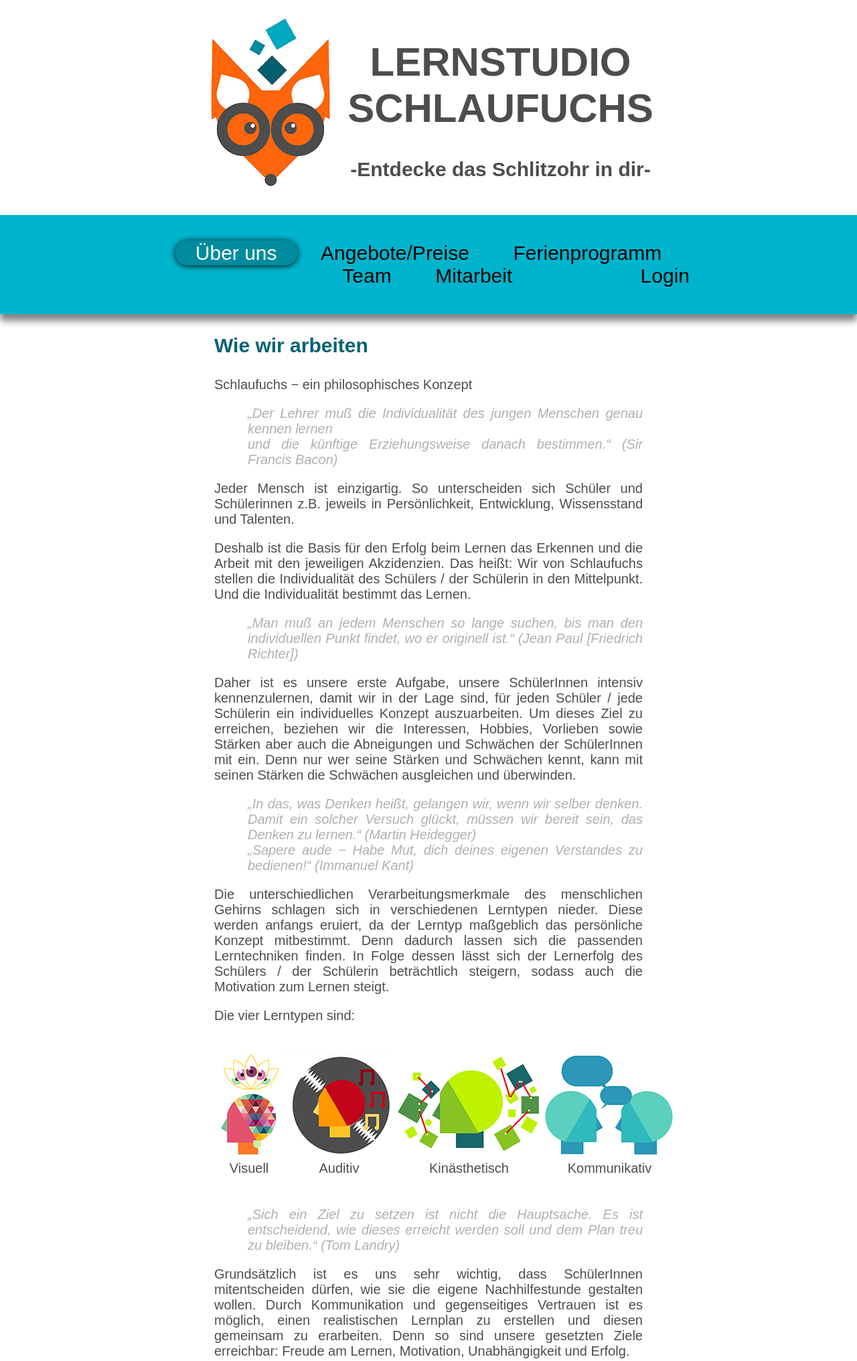
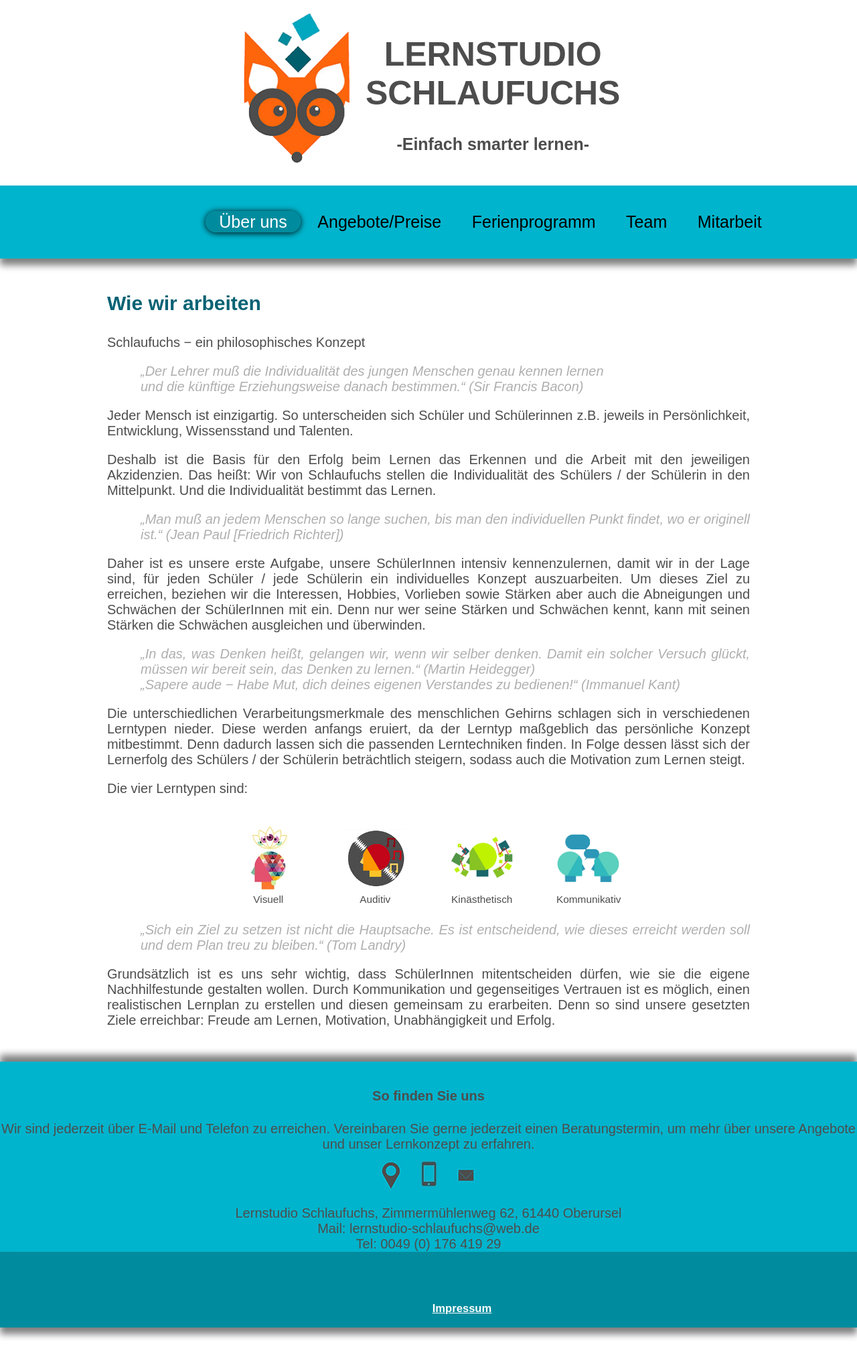
Before and after one commit to OGFlox/Schlaufuchs, a PHP site: the page made by schlaufuchs/über-uns.html in a window 1280 px wide. Shown: the top 2032 px of the page at 67% size. After the commit the page ends 1999 px from the top, so only its background shows below. Run offline with PHP 8.4, Linux system fonts and the light colour scheme.

Commit message:
Add files via upload

```diff
--- a/schlaufuchs/angebote.html
+++ b/schlaufuchs/angebote.html
@@ -22,7 +22,7 @@
 							<td><img src="media/images/Logo3.png" alt="Logo"></td>
 							<td>
 								<h1>LERNSTUDIO<br>SCHLAUFUCHS</h1>
-								<h2>-Wir machen dem Lernfrust ein Ende-</h2><br></td>
+						  <h2>-Einfach smarter lernen-</h2>								<br></td>
 						</tr>
 					</table>
 				</a>
@@ -50,7 +50,7 @@
 					<li><a href="./ferienprogramm.html">Ferienprogramm</a></li>
 					<li><a href="./team.html">Team</a></li>
 					<li><a href="./mitarbeit.html">Mitarbeit</a></li>
-					<li><a href="./login.html">Login</a></li>
+					<li><a style="display: none" href="./login.html">Login</a></li>
 				</ul>
 			</div>
 		</div>
--- a/schlaufuchs/css/foot.css
+++ b/schlaufuchs/css/foot.css
@@ -1,12 +1,16 @@
 #find-us
 {
 	text-align: center;
-	margin-top: 250px;
+	margin-top: 50px;
 	padding-top:0px;
-	height:400px;
+	height: 100%;
 	background:#00B4CD;
 	box-shadow: 0px -10px 10px grey;
-	padding-left: 100px;
+	width: 100%;
+}
+
+#find-us p {
+	 margin: auto;
 }
 
 #find-us h4
--- a/schlaufuchs/css/head.css
+++ b/schlaufuchs/css/head.css
@@ -1,3 +1,10 @@
+#selected {
+	background: #008C9E;
+	color: white;
+	pointer-events: none;
+	box-shadow: 0px 1px 10px black;
+}
+
 .navbar-logo {
 	display: flex;
 	opacity: 0;
@@ -8,17 +15,11 @@
 	transition-duration: 0.3s;
 }
 
-#selected {
-	background: #008C9E;
-	color: white;
-	pointer-events: none;
-	box-shadow: 0px 1px 10px black;
-}
-
 .sticky {
 	position: fixed;
 	top: 0px;
 	width: 100%;
+	z-index: 1;
 }
 
 .navbar-logo img {
@@ -36,14 +37,13 @@
 
 .navbar {
 	display: flex;
-	margin: 0px 0px 20px 0px;
+	margin: 0px 0px 50px 0px;
 	background: #00B4CD;
 	padding: 20px 0px 20px 0px;
 	box-shadow: 0px 10px 10px grey;
 }
 
 .navbar-links {
-	margin-right: 200px;
 	width: 100%;
 	overflow: hidden;
 	display: inline-block;
@@ -54,6 +54,7 @@
 
 .navbar-links ul {
 	padding: 0px;
+	margin-left: 0px;
 }
 
 .navbar-links li {
@@ -143,3 +144,72 @@
 	border-radius: 40px;
 	box-shadow: 0px 5px 10px black;
 }
+
+@media only screen and (max-width: 1500px) {
+	.navbar-links a {
+		font-size: 25px;
+		padding: 2px 20px 2px 20px;
+	}
+
+	.navbar-logo img {
+		height: 55px;
+	}
+
+	.navbar-logo p {
+		font-size: 15px
+	}
+
+	.navbar-logo{
+		margin: 0px 0px 0px 40px;
+	}
+
+	.header h1 {
+		font-size: 50px;
+	}
+
+	.header h2 {
+		font-size: 25px;
+	}
+
+	.header img {
+		height: 250px
+	}
+}
+
+@media only screen and (max-width: 1060px) {
+
+	.navbar-links a {
+		font-size: 20px;
+		padding: 2px 5px 2px 5px;
+	}
+
+	.navbar-logo img {
+		height: 50px;
+	}
+
+	.navbar-logo p {
+		font-size: 15px
+	}
+
+	.navbar-logo{
+		margin: 0px 0px 0px 10px;
+	}
+
+	.header h1 {
+		font-size: 45px;
+	}
+
+	.header h2 {
+		font-size: 25px;
+	}
+
+	.header img {
+		height: 225px
+	}
+}
+
+@media only screen and (max-width: 768px) {
+	.navbar {
+		width: 100%;
+	}
+}
--- a/schlaufuchs/css/login.css
+++ b/schlaufuchs/css/login.css
@@ -113,14 +113,3 @@ hr
 {
     display: flex;
 }
-
-
-
-
-@media screen and (max-width: 300px)
-{
-    .cancelbtn, .signupbtn
-	{
-       width: 100%;
-    }
-}
--- a/schlaufuchs/css/main.css
+++ b/schlaufuchs/css/main.css
@@ -35,7 +35,8 @@ a {
 }
 
 .text-container-middle {
-	margin-left: 25%;
+	width: 50%;
+	margin: auto;
 }
 
 .text-container button {
@@ -79,7 +80,7 @@ a {
 }
 
 .zoom {
-	transition: transform .2s;
+	transition: transform .2s ease-in-out;
 	/* Animation */
 }
 
@@ -90,12 +91,37 @@ a {
 #imagetable table tr td {
 	table-layout: fixed;
 	text-align: center;
+	padding: 0px 20px 0px 20px;
+	width: 100%;
+	font-size: 1.2vw;
 }
 
-#imagetable td {
-	width: 25%;
+#imagetable table {
+	table-layout: fixed;
+}
+
+#imagetable img {
+	width: 80%;
+}
+
+
+#imagetable {
+	width: 50%;
+	margin: auto;
 }
 
 #offer table tr td {
-	font-size: 25px;
+	font-size: 20px;
 }
+
+@media only screen and (max-width: 1500px) {
+	.text-container-middle {
+		width: 75%;
+	}
+}
+
+@media only screen and (max-width: 1060px) {
+	.text-container-middle {
+		width: 90%;
+	}
+}
--- a/schlaufuchs/ferienprogramm.html
+++ b/schlaufuchs/ferienprogramm.html
@@ -21,7 +21,7 @@
 							<td><img src="media/images/Logo3.png" alt="Logo"></td>
 							<td>
 								<h1>LERNSTUDIO<br>SCHLAUFUCHS</h1>
-								<h2>-Wir machen dem Lernfrust ein Ende-</h2><br></td>
+						  <h2>-Einfach smarter lernen-</h2>								<br></td>
 						</tr>
 					</table>
 				</a>
@@ -48,7 +48,7 @@
 					<li><a id="selected" href="./ferienprogramm.html">Ferienprogramm</a></li>
 					<li><a href="./team.html">Team</a></li>
 					<li><a href="./mitarbeit.html">Mitarbeit</a></li>
-					<li><a href="./login.html">Login</a></li>
+					<li><a style="display: none" href="./login.html">Login</a></li>
 				</ul>
 			</div>
 		</div>
--- a/schlaufuchs/js/header.js
+++ b/schlaufuchs/js/header.js
@@ -5,9 +5,10 @@ var navbar_logo = document.getElementById('navbar-logo');
 var main = document.getElementById('main');
 
 var sticky = navbar.offsetTop;
-var space = navbar.offsetHeight + 30;
+var space = navbar.offsetHeight + 50;
 
 function stickyFn() {
+
 	if (window.pageYOffset >= sticky) {
 		navbar.classList.add("sticky");
 		main.style.marginTop = space + "px";
--- a/schlaufuchs/js/modal.js
+++ b/schlaufuchs/js/modal.js
@@ -5,19 +5,19 @@ var kinästhetisch = document.getElementById('Kinästhetisch');
 var kommunikativ = document.getElementById('Kommunikativ');
 
 window.onclick = function(event) {
-	if (event.target == moda1) {
+	if (event.target === moda1) {
 		moda1.style.display = "none";
 	}else
-	if (event.target == visuell) {
+	if (event.target === visuell) {
 		visuell.style.display = "none";
 	}else
-	if (event.target == auditiv) {
+	if (event.target === auditiv) {
 		auditiv.style.display = "none";
 	}else
-	if (event.target == kinästhetisch) {
+	if (event.target === kinästhetisch) {
 		kinästhetisch.style.display = "none";
 	}else
-	if (event.target == kommunikativ) {
+	if (event.target === kommunikativ) {
 		kommunikativ.style.display = "none";
 	}
-}
+};
--- a/schlaufuchs/mitarbeit.html
+++ b/schlaufuchs/mitarbeit.html
@@ -21,7 +21,7 @@
 							<td><img src="media/images/Logo3.png" alt="Logo"></td>
 							<td>
 								<h1>LERNSTUDIO<br>SCHLAUFUCHS</h1>
-								<h2>-Wir machen dem Lernfrust ein Ende-</h2><br></td>
+						  <h2>-Einfach smarter lernen-</h2>								<br></td>
 						</tr>
 					</table>
 				</a>
@@ -48,7 +48,7 @@
 					<li><a href="./ferienprogramm.html">Ferienprogramm</a></li>
 					<li><a href="./team.html">Team</a></li>
 					<li><a id="selected" href="./mitarbeit.html">Mitarbeit</a></li>
-					<li><a href="./login.html">Login</a></li>
+					<li><a style="display: none" href="./login.html">Login</a></li>
 				</ul>
 			</div>
 		</div>
--- a/schlaufuchs/team.html
+++ b/schlaufuchs/team.html
@@ -22,7 +22,7 @@
 							<td><img src="media/images/Logo3.png" alt="Logo"></td>
 							<td>
 								<h1>LERNSTUDIO<br>SCHLAUFUCHS</h1>
-								<h2>-Wir machen dem Lernfrust ein Ende-</h2><br></td>
+						  <h2>-Einfach smarter lernen-</h2>								<br></td>
 						</tr>
 					</table>
 				</a>
@@ -49,7 +49,7 @@
 					<li><a href="./ferienprogramm.html">Ferienprogramm</a></li>
 					<li><a id="selected" href="./team.html">Team</a></li>
 					<li><a href="./mitarbeit.html">Mitarbeit</a></li>
-					<li><a href="./login.html">Login</a></li>
+					<li><a style="display: none" href="./login.html">Login</a></li>
 				</ul>
 			</div>
 		</div>
--- a/schlaufuchs/über-uns.html
+++ b/schlaufuchs/über-uns.html
@@ -24,7 +24,8 @@
 							<td><img src="media/images/Logo3.png" alt="Logo"></td>
 							<td>
 								<h1>LERNSTUDIO<br>SCHLAUFUCHS</h1>
-								<h2>-Entdecke das Schlitzohr in dir-</h2><br></td>
+						  		<h2>-Einfach smarter lernen-</h2><br>
+							</td>
 						</tr>
 					</table>
 				</a>
@@ -51,7 +52,7 @@
 					<li><a href="./ferienprogramm.html">Ferienprogramm</a></li>
 					<li><a href="./team.html">Team</a></li>
 					<li><a href="./mitarbeit.html">Mitarbeit</a></li>
-					<li><a href="./login.html">Login</a></li>
+					<li><a style="display: none" href="./login.html">Login</a></li>
 				</ul>
 			</div>
 		</div>
@@ -81,10 +82,12 @@
 					Schlaufuchs − ein philosophisches Konzept
 				</p>
 
-				<p class="quote"><em>
+				<p class="quote">
+					<em>
 						„Der Lehrer muß die Individualität des jungen Menschen genau kennen lernen<br> und die künftige Erziehungsweise danach
 						bestimmen.“ (Sir Francis Bacon)
-				</p></em>
+					</em>
+				</p>
 
 				<p>
 					Jeder Mensch ist einzigartig. So unterscheiden sich Schüler und Schülerinnen z.B. jeweils in Persönlichkeit, Entwicklung,
@@ -100,23 +103,26 @@
 				<p class="quote"><em>
 					„Man muß an jedem Menschen so lange suchen, bis man den individuellen Punkt findet, wo er originell ist.“ (Jean Paul [Friedrich
 					Richter])
-						<p></em>
-
+					</em>
+				</p>
 				<p>
 					Daher ist es unsere erste Aufgabe, unsere SchülerInnen intensiv kennenzulernen, damit wir in der Lage sind, für jeden Schüler
 					/ jede Schülerin ein individuelles Konzept auszuarbeiten. Um dieses Ziel zu erreichen, beziehen wir die Interessen,
 					Hobbies, Vorlieben sowie Stärken aber auch die Abneigungen und Schwächen der SchülerInnen mit ein. Denn nur wer seine
 					Stärken und Schwächen kennt, kann mit seinen Stärken die Schwächen ausgleichen und überwinden.
 				</p>
-
-					<p class="quote"><em>
+				<p class="quote">
+					<em>
 						„In das, was Denken heißt, gelangen wir, wenn wir selber denken. Damit ein solcher Versuch glückt, müssen wir bereit sein,
 						das Denken zu lernen.“ (Martin Heidegger)
-					</p></em>
+					</em>
+				</p>
 
-					<p class="quote"><em>
+				<p class="quote">
+					<em>
 						„Sapere aude − Habe Mut, dich deines eigenen Verstandes zu bedienen!“ (Immanuel Kant)
-					</p></em>
+					</em>
+				</p>
 
 				<p>
 					Die unterschiedlichen Verarbeitungsmerkmale des menschlichen Gehirns schlagen sich in verschiedenen Lerntypen nieder. Diese
@@ -128,20 +134,18 @@
 				<p>
 					Die vier Lerntypen sind:
 				</p>
-
-					<p>
+			</div>
 			<!--Kann man auch anders lösen (Variable)-->
-						<div id="imagetable">
-							<br>
+			<div id="imagetable"><br>
 				<table border="0" width="100%">
 					<tr>
-									<td><img class="zoom" src="media/images/seh.jpg" onclick="document.getElementById('Visuell').style.display='block'"
+						<td><img alt="Visuell" class="zoom" src="media/images/seh.jpg" onclick="document.getElementById('Visuell').style.display='block'"
 							/></td>
-									<td><img class="zoom" src="media/images/hör.jpg" onclick="document.getElementById('Auditiv').style.display='block'"
+						<td><img alt="Auditiv" class="zoom" src="media/images/hör.jpg" onclick="document.getElementById('Auditiv').style.display='block'"
 							/></td>
-									<td><img class="zoom" src="media/images/bewegen.jpg" onclick="document.getElementById('Kinästhetisch').style.display='block'"
+						<td><img alt="Kineästhetisch" class="zoom" src="media/images/bewegen.jpg" onclick="document.getElementById('Kinästhetisch').style.display='block'"
 							/></td>
-									<td><img class="zoom" src="media/images/sprech.jpg" onclick="document.getElementById('Kommunikativ').style.display='block'"
+						<td><img alt="Kommunikativ" class="zoom" src="media/images/sprech.jpg" onclick="document.getElementById('Kommunikativ').style.display='block'"
 							/></td>
 					</tr>
 					<tr>
@@ -149,10 +153,11 @@
 						<td>Auditiv</td>
 						<td>Kinästhetisch</td>
 						<td>Kommunikativ</td>
+					</tr>
 				</table>
 				<br>
 			</div>
-
+			<div class="text-container text-container-middle">
 				<div id="Visuell" class="modal">
 					<span onclick="document.getElementById('Visuell').style.display='none'" class="Visuell" title="Close Modal">&times;</span>
 					<form method="POST" class="modal-content">
@@ -212,13 +217,12 @@
 						</div>
 					</form>
 				</div>
-
-					</p>
-
-					<p class="quote"><em>
+				<p class="quote">
+					<em>
 						„Sich ein Ziel zu setzen ist nicht die Hauptsache. Es ist entscheidend, wie dieses erreicht werden soll und dem Plan treu
 						zu bleiben.“ (Tom Landry)
-					</p></em>
+					</em>
+				</p>
 
 				<p>
 					Grundsätzlich ist es uns sehr wichtig, dass SchülerInnen mitentscheiden dürfen, wie sie die eigene Nachhilfestunde gestalten
@@ -245,8 +249,10 @@
 					<img src="media/images/Email.jpg" alt="Email">
 				</a>
 			</div>
-			<p>Lernstudio Schlaufuchs, Zimmermühlenweg 62, 61440 Oberursel<br> Mail: lernstudio-schlaufuchs@web.de<br> Tel: 0049 (0)
-				176 419 29</p>
+			<p>
+				Lernstudio Schlaufuchs, Zimmermühlenweg 62, 61440 Oberursel<br> Mail: lernstudio-schlaufuchs@web.de<br> Tel: 0049 (0)
+				176 419 29
+			</p>
 		</div>
 
 		<div class="footer">
```
Also changed, not shown: schlaufuchs/index.html (+3 -5 lines), schlaufuchs/media/images/seh.jpg, 1 other file. Lines whose indentation alone changed are shown as unchanged.
